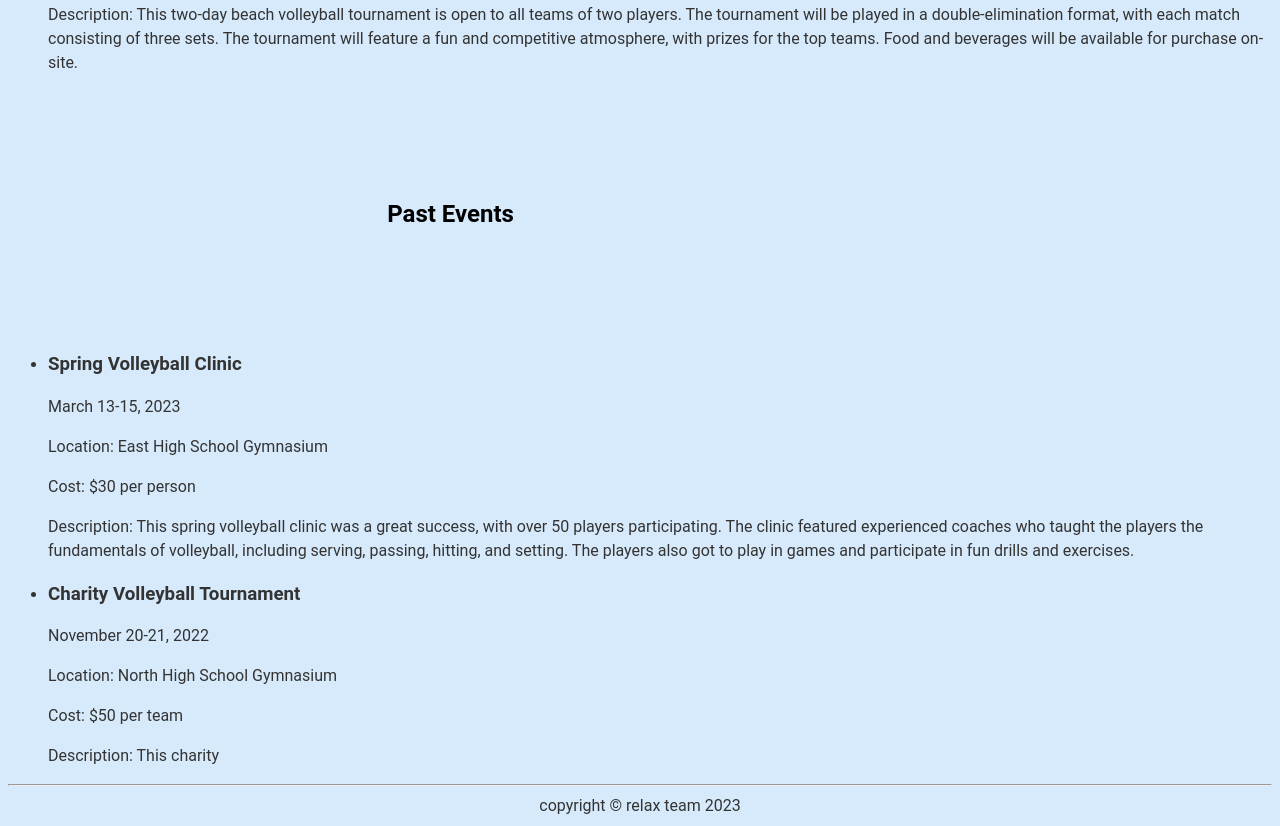
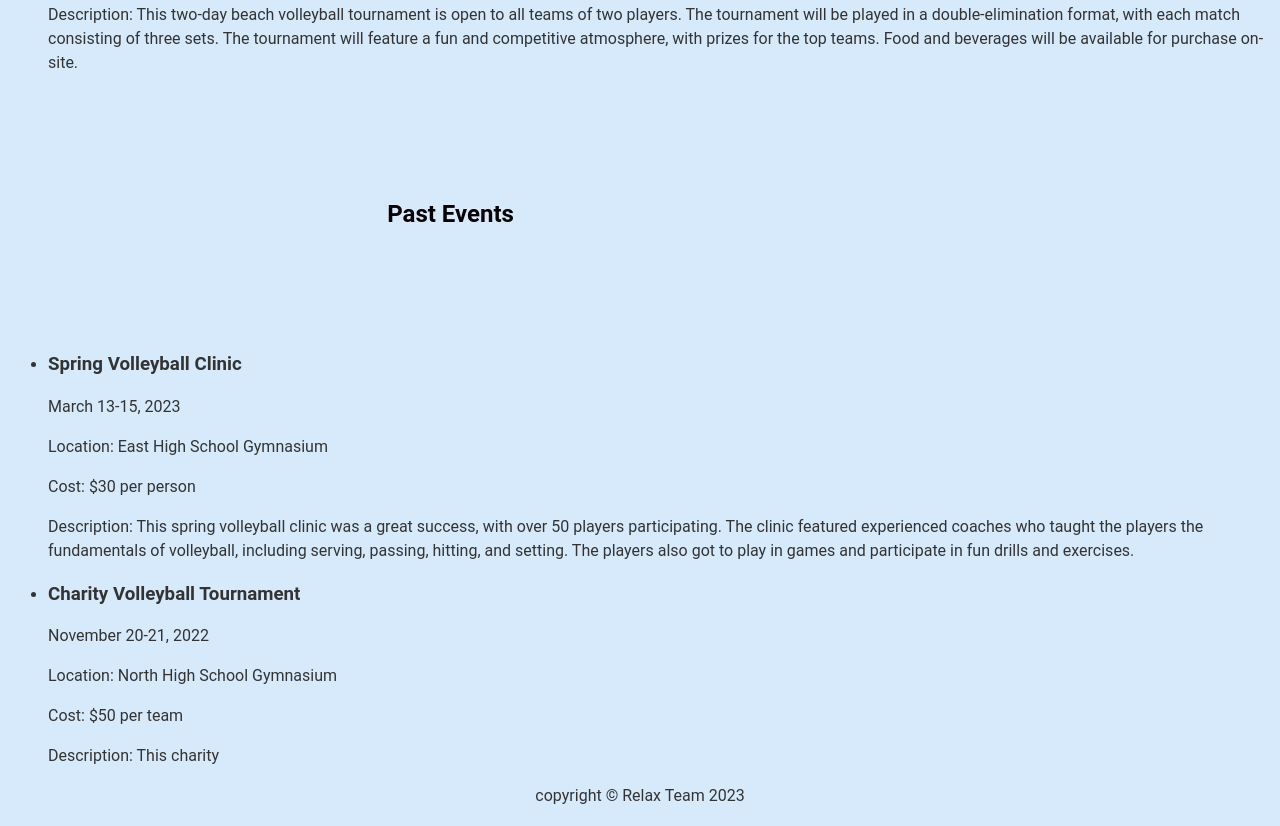
Before and after one commit to DidierShemaGatete/Relax-vb-Team-Project, a plain HTML site: page index2.html in a window 1280 px wide. Shown: the part 3782-4608 px from the top of the page. Drawn offline with Linux system fonts and the light colour scheme.

Commit message:
other updates

```diff
--- a/index2.html
+++ b/index2.html
@@ -105,7 +105,7 @@
 
 
   <!-- <img src="relax vb team backg image.jpeg"> -->
-</body>
+
 
 <!--adding all pages on single page , separated by sections and their headers stick on the top-->
 
@@ -133,9 +133,9 @@
         <p>Description: This two-day beach volleyball tournament is open to all teams of two players. The tournament will be played in a double-elimination format, with each match consisting of three sets. The tournament will feature a fun and competitive atmosphere, with prizes for the top teams. Food and beverages will be available for purchase on-site.</p>
       </li>
     </ul>
-</section>
 
-<section>
+
+
     <h2 class="Section-Tittle">Past Events</h2>
     <ul>
       <li>
@@ -154,8 +154,11 @@
 
       </li>
     </ul>
-<hr>
 
-    <footer>copyright &copy; relax team 2023</footer>
+    </section>
+
+  </body>
+
+    <footer>copyright &copy; Relax Team 2023</footer>
 
 </html>
--- a/style.css
+++ b/style.css
@@ -123,3 +123,6 @@ footer {
   text-align: center;
   margin-bottom: 30 px 10px;
 }
+
+/* .header {
+  height: 100vh; /*tringto put all the headers 100view port width*/
```
Lines whose indentation alone changed are shown as unchanged.
